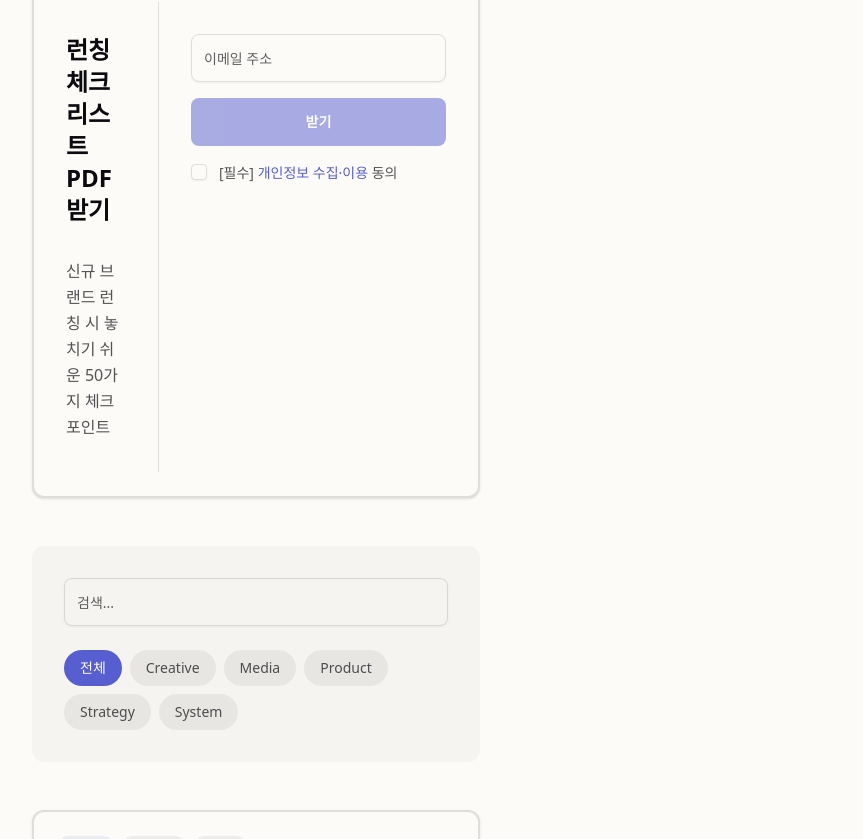
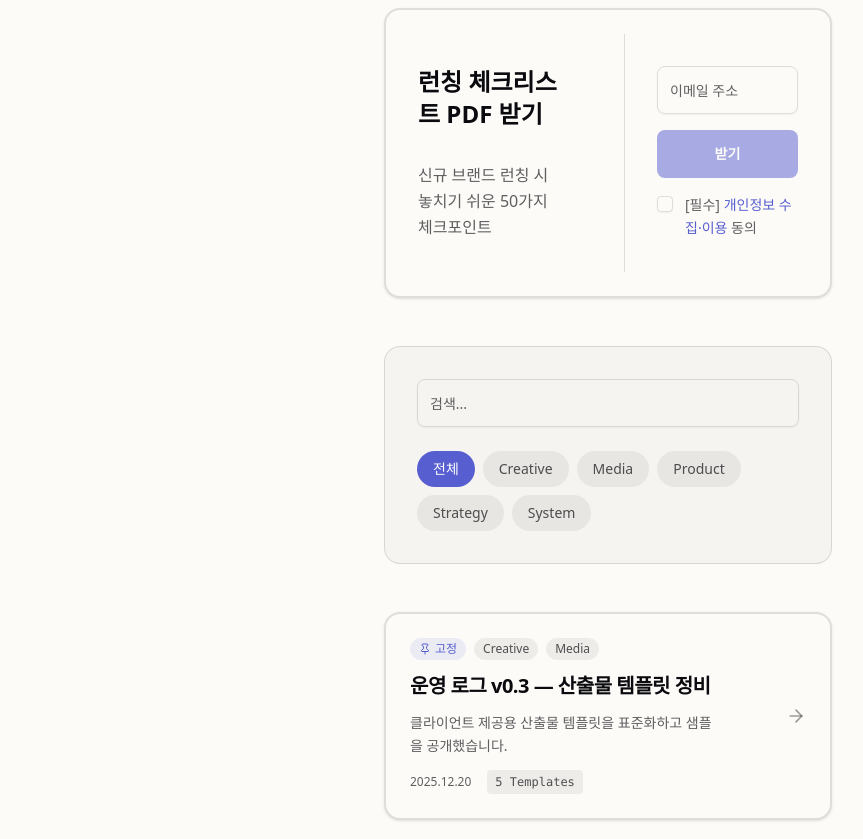
Before and after one commit to Haeseong-Kwon/growingup-homepage, a Next.js app: page /insights in a window 1280 px wide. Shown: the part 799-1638 px from the top of the page, without its empty margins (32-895 px from the left). Built offline with nearby package versions, Linux system fonts and the light colour scheme.

Commit message:
인사이트 탭 정렬 개선

```diff
--- a/src/components/insights/InsightsPage.tsx
+++ b/src/components/insights/InsightsPage.tsx
@@ -58,14 +58,14 @@ export function InsightsPage() {
       >
         <Container>
           <MediaReveal intensity="subtle">
-            <div className="max-w-4xl">
+            <div className="max-w-4xl mx-auto">
               <div className="text-sm md:text-base font-medium text-[var(--brand-primary)] mb-2 uppercase tracking-wide">
                 인사이트
               </div>
-              <h1 className="text-3xl md:text-4xl lg:text-5xl font-bold tracking-tight mb-6 text-balance">
+              <h1 className="text-3xl sm:text-4xl lg:text-5xl font-semibold tracking-tight mb-6 text-balance">
                 트렌드와 실행 기록
               </h1>
-              <p className="text-lg md:text-xl text-[var(--brand-fg)]/70 leading-relaxed max-w-3xl">
+              <p className="text-lg md:text-xl text-muted-foreground leading-relaxed max-w-3xl">
                 마케팅 업계 주요 이슈와 우리의 실행 과정을 공유합니다.
                 <br className="hidden sm:block" />
                 정보 수집과 학습, 그리고 투명한 공유.
@@ -83,10 +83,15 @@ export function InsightsPage() {
         variant="default"
         divider="top"
         minHeight="auto"
-        className="py-16 md:py-24"
+        className="py-10 sm:py-12"
       >
         <Container>
-          <Tabs value={activeTab} onValueChange={setActiveTab} className="w-full max-w-md">
+          <div className="w-full">
+            <Tabs
+              value={activeTab}
+              onValueChange={setActiveTab}
+              className="w-full max-w-md mx-auto"
+            >
               <TabsList variant="line" className="w-full">
                 <TabsTrigger value="업데이트" className="flex-1">
                   업데이트
@@ -97,7 +102,7 @@ export function InsightsPage() {
               </TabsList>
 
               {/* 업데이트 탭 */}
-            <TabsContent value="업데이트" className="mt-12 space-y-12">
+              <TabsContent value="업데이트" className="mt-12 space-y-10 sm:space-y-12">
                 {/* 리드마그넷 카드 */}
                 <MediaReveal intensity="subtle">
                   <LeadMagnetCard />
@@ -130,6 +135,7 @@ export function InsightsPage() {
                 </MediaReveal>
               </TabsContent>
             </Tabs>
+          </div>
         </Container>
       </Section>
     </div>
--- a/src/components/insights/LeadMagnetCard.tsx
+++ b/src/components/insights/LeadMagnetCard.tsx
@@ -22,24 +22,24 @@ export function LeadMagnetCard() {
   };
 
   return (
-    <Card className="border-2 bg-[var(--color-card)] border-[var(--color-border)] shadow-sm rounded-xl">
-      <div className="flex flex-col lg:flex-row">
+    <Card className="w-full border-2 bg-card border-border shadow-sm rounded-2xl hover:shadow-lg hover:border-primary/20 transition-all">
+      <div className="grid grid-cols-1 lg:grid-cols-2 gap-8">
         {/* 왼쪽: 텍스트 영역 */}
-        <div className="flex-1 p-6 md:p-8 lg:pr-8 min-w-0">
+        <div className="p-6 md:p-8 min-w-0">
           <CardHeader className="p-0 mb-4">
             <CardTitle className="text-xl md:text-2xl font-bold text-[var(--brand-fg)] mb-2 break-words">
               런칭 체크리스트 PDF 받기
             </CardTitle>
           </CardHeader>
           <CardContent className="p-0">
-            <p className="text-sm md:text-base text-[var(--brand-fg)]/70 leading-relaxed break-words">
+            <p className="text-sm md:text-base text-muted-foreground leading-relaxed break-words">
               신규 브랜드 런칭 시 놓치기 쉬운 50가지 체크포인트
             </p>
           </CardContent>
         </div>
 
         {/* 오른쪽: 폼 영역 */}
-        <div className="flex-shrink-0 lg:w-80 p-6 md:p-8 lg:pl-8 lg:border-l border-[var(--brand-muted)] min-w-0">
+        <div className="p-6 md:p-8 lg:border-l border-border min-w-0">
           <form onSubmit={handleSubmit} className="space-y-4">
             <Input
               type="email"
@@ -65,7 +65,7 @@ export function LeadMagnetCard() {
               />
               <label
                 htmlFor="privacy-agree"
-                className="text-sm text-[var(--brand-fg)]/70 cursor-pointer leading-relaxed break-words min-w-0"
+                className="text-sm text-muted-foreground cursor-pointer leading-relaxed break-words min-w-0"
               >
                 [필수]{" "}
                 <Link
--- a/src/components/insights/SearchAndTags.tsx
+++ b/src/components/insights/SearchAndTags.tsx
@@ -20,9 +20,9 @@ export function SearchAndTags({
   onTagChange,
 }: SearchAndTagsProps) {
   return (
-    <div className="bg-[color-mix(in_srgb,var(--brand-bg)_97%,var(--brand-fg)_3%)] rounded-xl p-6 md:p-8 space-y-6">
+    <div className="w-full bg-[color-mix(in_srgb,var(--brand-bg)_97%,var(--brand-fg)_3%)] rounded-2xl border border-border p-6 md:p-8 space-y-6">
       {/* 검색 */}
-      <div>
+      <div className="w-full max-w-xl mx-auto">
         <Input
           type="search"
           placeholder="검색..."
--- a/src/components/insights/UpdatesList.tsx
+++ b/src/components/insights/UpdatesList.tsx
@@ -15,14 +15,14 @@ export function UpdatesList({ updates }: UpdatesListProps) {
   return (
     <div className="grid gap-6">
       {updates.map((update) => (
-        <Link key={update.id} href={update.href} className="block min-w-0">
+        <Link key={update.id} href={update.href} className="block w-full min-w-0">
           <Card
             className={cn(
-              "group relative border-2 rounded-xl flex flex-col sm:flex-row items-start sm:items-center gap-4 sm:gap-6",
-              "transition-transform duration-200 ease-out [contain:paint] motion-reduce:transition-none",
-              "hover:-translate-y-1 hover:border-[var(--brand-primary)]/20 hover:shadow-lg",
-              "bg-[var(--color-card)] border-[var(--color-border)] shadow-sm",
-              "py-0 gap-0"
+              "group relative w-full border-2 rounded-2xl flex flex-col sm:flex-row items-start sm:items-center gap-4 sm:gap-6",
+              "transition-all duration-200 ease-out [contain:paint] motion-reduce:transition-none",
+              "hover:-translate-y-1 hover:border-primary/20 hover:shadow-lg",
+              "bg-card border-border shadow-sm",
+              "p-0"
             )}
           >
             <div className="flex-1 min-w-0 p-6">
@@ -50,19 +50,19 @@ export function UpdatesList({ updates }: UpdatesListProps) {
                 </div>
 
                 {/* 제목 */}
-              <h3 className="text-lg md:text-xl font-bold text-[var(--brand-fg)] group-hover:text-[var(--brand-primary)] transition-colors duration-200 ease-out motion-reduce:transition-none break-words">
+                <h3 className="text-lg md:text-xl font-semibold tracking-tight text-[var(--brand-fg)] group-hover:text-[var(--brand-primary)] transition-colors duration-200 ease-out motion-reduce:transition-none break-words">
                   {update.title}
                 </h3>
 
                 {/* 요약 */}
                 {update.excerpt && (
-                <p className="text-sm text-[var(--brand-fg)]/70 leading-relaxed line-clamp-2 break-words">
+                  <p className="text-sm text-muted-foreground leading-relaxed line-clamp-2 break-words">
                     {update.excerpt}
                   </p>
                 )}
 
                 {/* 메타 정보 */}
-              <div className="flex items-center gap-4 text-xs text-[var(--brand-fg)]/50">
+                <div className="flex items-center gap-4 text-xs text-muted-foreground">
                   <span>{update.date}</span>
                   {update.meta && (
                     <span className="font-mono bg-[var(--brand-muted-light)] px-2 py-1 rounded text-[var(--brand-fg)]/70">
```
Lines whose indentation alone changed are shown as unchanged.
